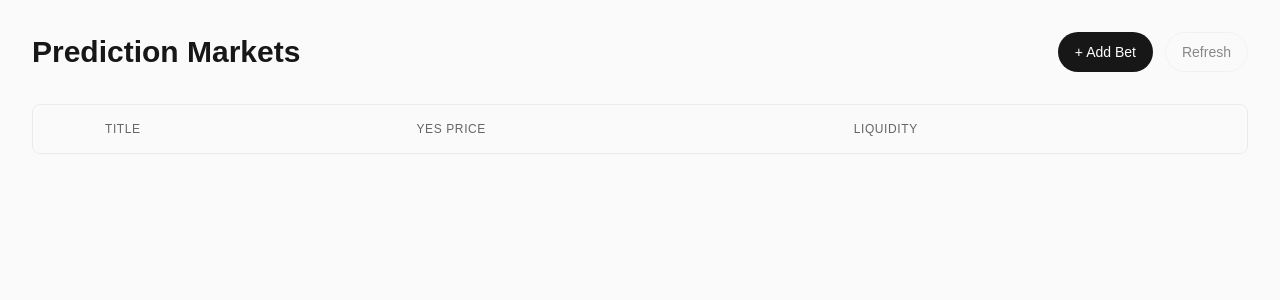
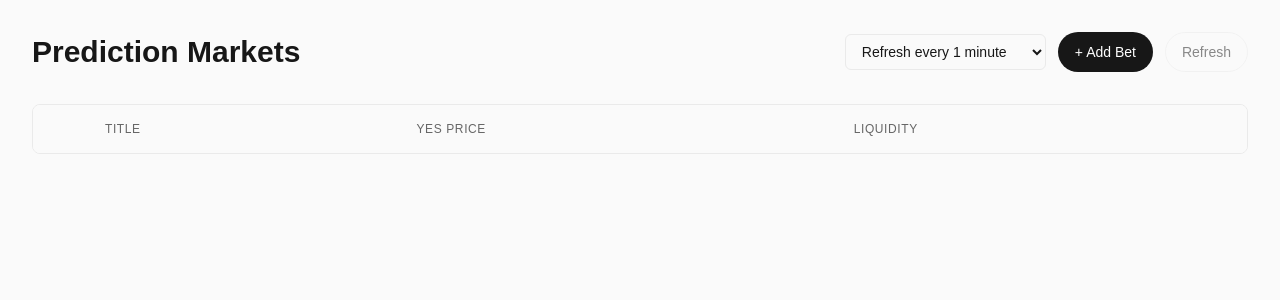
Before and after one commit to anasnajoui/sentiment_analysis_prediction_markets, a Next.js app: page /dashboard in a window 1280 px wide. Shown: the top 300 px of the page. Built offline with nearby package versions, Linux system fonts and the light colour scheme.

Commit message:
Added auto-refresh functionality with configurable intervals and fixed TypeScript errors

```diff
--- a/app/components/AddBetDialog.tsx
+++ b/app/components/AddBetDialog.tsx
@@ -4,11 +4,12 @@ import { useState } from "react";
 import { Dialog, DialogContent, DialogHeader, DialogTitle } from "@/app/components/dialog";
 import { Input } from "@/app/components/input";
 import { toast } from "react-hot-toast";
+import { PolymarketEvent } from "@/app/types/polymarket";
 
 interface AddBetDialogProps {
   open: boolean;
   onOpenChange: (open: boolean) => void;
-  onBetAdd: (betData: any) => void;
+  onBetAdd: (betData: PolymarketEvent) => void;
 }
 
 export default function AddBetDialog({ open, onOpenChange, onBetAdd }: AddBetDialogProps) {
@@ -18,7 +19,6 @@ export default function AddBetDialog({ open, onOpenChange, onBetAdd }: AddBetDia
   const handleSubmit = async () => {
     try {
       setLoading(true);
-      // Extract slug from URL
       const slugMatch = betLink.match(/event\/([^/?]+)/);
       if (!slugMatch) {
         toast.error("Invalid Polymarket URL format");
@@ -27,12 +27,12 @@ export default function AddBetDialog({ open, onOpenChange, onBetAdd }: AddBetDia
 
       const slug = slugMatch[1];
       const response = await fetch(`https://gamma-api.polymarket.com/events?slug=${slug}`);
-      const data = await response.json();
+      const data = await response.json() as PolymarketEvent[];
 
       if (data && data[0]) {
         onBetAdd(data[0]);
         onOpenChange(false);
-        setBetLink(""); // Reset input
+        setBetLink("");
         toast.success("Bet added successfully!");
       } else {
         toast.error("Could not fetch bet data");
--- a/app/components/input.tsx
+++ b/app/components/input.tsx
@@ -1,10 +1,7 @@
 import * as React from "react"
 import { cn } from "@/app/utils"
 
-export interface InputProps
-  extends React.InputHTMLAttributes<HTMLInputElement> {}
-
-const Input = React.forwardRef<HTMLInputElement, InputProps>(
+const Input = React.forwardRef<HTMLInputElement, React.InputHTMLAttributes<HTMLInputElement>>(
   ({ className, type, ...props }, ref) => {
     return (
       <input
--- a/app/dashboard/page.tsx
+++ b/app/dashboard/page.tsx
@@ -1,10 +1,10 @@
 "use client";
 
-import { useState, useEffect } from "react";
-import BetChart from "../components/BetChart";
+import { useState, useEffect, useCallback } from "react";
 import AddBetDialog from "../components/AddBetDialog";
 import { toast } from "react-hot-toast";
 import Image from "next/image";
+import { PolymarketEvent } from "../types/polymarket";
 
 interface Bet {
     id: string;
@@ -13,21 +13,24 @@ interface Bet {
     currentPrice: number;
     liquidity: number;
     slug: string;
-    markets: Array<{
-        outcomePrices: string;
-        liquidity: string;
-    }>;
+    markets: PolymarketEvent["markets"];
 }
+
+const REFRESH_INTERVALS = [
+    { label: '5 seconds', value: 5000 },
+    { label: '1 minute', value: 60000 },
+] as const;
 
 export default function Dashboard() {
     const [bets, setBets] = useState<Bet[]>([]);
     const [isLoading, setIsLoading] = useState<boolean>(false);
     const [dialogOpen, setDialogOpen] = useState(false);
+    const [refreshInterval, setRefreshInterval] = useState<number>(60000);
 
-    const refreshBetData = async (bet: Bet) => {
+    const refreshBetData = async (bet: Bet): Promise<Bet> => {
         try {
             const response = await fetch(`https://gamma-api.polymarket.com/events?slug=${bet.slug}`);
-            const data = await response.json();
+            const data = await response.json() as PolymarketEvent[];
 
             if (data && data[0]) {
                 const outcomePrices = JSON.parse(data[0].markets[0].outcomePrices);
@@ -43,12 +46,14 @@ export default function Dashboard() {
             }
             return bet;
         } catch (error) {
-            console.error(`Error refreshing bet ${bet.slug}:`, error);
+            if (error instanceof Error) {
+                console.error(`Error refreshing bet ${bet.slug}:`, error.message);
+            }
             return bet;
         }
     };
 
-    const refreshAllBets = async () => {
+    const refreshAllBets = useCallback(async () => {
         if (bets.length === 0) return;
 
         setIsLoading(true);
@@ -57,26 +62,27 @@ export default function Dashboard() {
             setBets(updatedBets);
             toast.success("Prices updated");
         } catch (error) {
-            console.error("Error refreshing bets:", error);
+            if (error instanceof Error) {
+                console.error("Error refreshing bets:", error.message);
+            }
             toast.error("Failed to update prices");
         } finally {
             setIsLoading(false);
         }
-    };
+    }, [bets]);
 
     useEffect(() => {
-        const intervalId = setInterval(refreshAllBets, 60000);
+        const intervalId = setInterval(refreshAllBets, refreshInterval);
+        return () => clearInterval(intervalId);
+    }, [refreshAllBets, refreshInterval]);
 
-        return () => clearInterval(intervalId);
-    }, [bets]);
-
-    const addBet = async (betData: any) => {
+    const addBet = (betData: PolymarketEvent) => {
         try {
             const outcomePrices = JSON.parse(betData.markets[0].outcomePrices);
             const yesPrice = parseFloat(outcomePrices[0]) * 100;
             const liquidity = parseFloat(betData.liquidity);
 
-            const newBet = {
+            const newBet: Bet = {
                 id: betData.id,
                 title: betData.title,
                 image: betData.image,
@@ -110,7 +116,18 @@ export default function Dashboard() {
                     <h1 className="text-3xl font-bold text-[#171717] dark:text-white">
                         Prediction Markets
                     </h1>
-                    <div className="flex gap-3">
+                    <div className="flex items-center gap-3">
+                        <select
+                            value={refreshInterval}
+                            onChange={(e) => setRefreshInterval(Number(e.target.value))}
+                            className="rounded-md border border-[#EAEAEA] dark:border-[#333333] bg-transparent px-3 py-2 text-sm text-[#171717] dark:text-white focus:outline-none focus:ring-2 focus:ring-[#171717] dark:focus:ring-white"
+                        >
+                            {REFRESH_INTERVALS.map((interval) => (
+                                <option key={interval.value} value={interval.value}>
+                                    Refresh every {interval.label}
+                                </option>
+                            ))}
+                        </select>
                         <button
                             onClick={() => setDialogOpen(true)}
                             className="rounded-full border border-solid border-transparent transition-colors flex items-center justify-center bg-[#171717] text-white dark:bg-white dark:text-black gap-2 hover:bg-[#383838] dark:hover:bg-[#f5f5f5] text-sm h-10 px-4"
--- /dev/null
+++ b/app/types/polymarket.ts
@@ -0,0 +1,17 @@
+export interface PolymarketEvent {
+    id: string;
+    ticker: string;
+    slug: string;
+    title: string;
+    description: string;
+    image: string;
+    liquidity: number;
+    markets: PolymarketMarket[];
+}
+
+export interface PolymarketMarket {
+    id: string;
+    question: string;
+    outcomePrices: string;
+    liquidity: string;
+}
```
